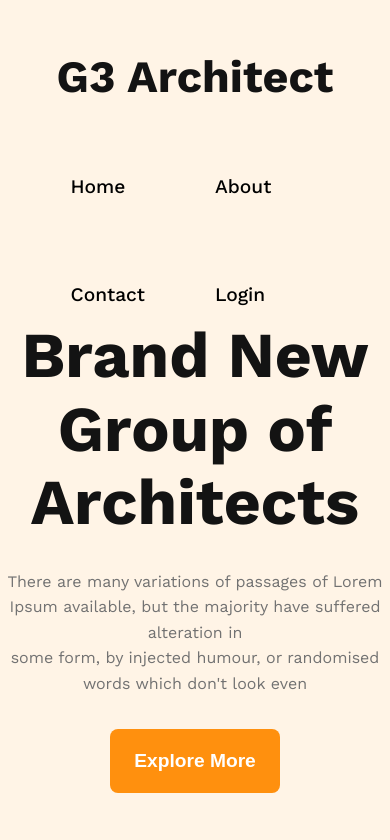
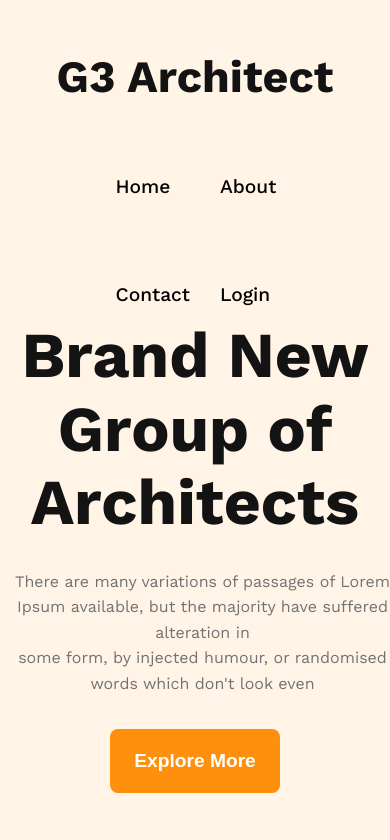
Before and after one commit to moshiurrahmandeap11/g3-architect, a plain HTML site: page index.html in a window 390 px wide. Shown: the top 840 px of the page. Drawn offline with nearby package versions, Linux system fonts and the light colour scheme.

Commit message:
more responsive

```diff
--- a/style/style.css
+++ b/style/style.css
@@ -111,8 +111,7 @@ nav ul li{
 
     nav ul{
         grid-template-columns: repeat(2, 1fr);
-        column-gap: 40px;
-        margin: 0;
+        margin-left: 50px;
     }
 
     .banner_image{
@@ -121,6 +120,11 @@ nav ul li{
 
     .banner_image img{
         width: 100%;
+    }
+
+    .header_description{
+        margin-left: 15px;
+        text-align: center;
     }
 
 }
```
